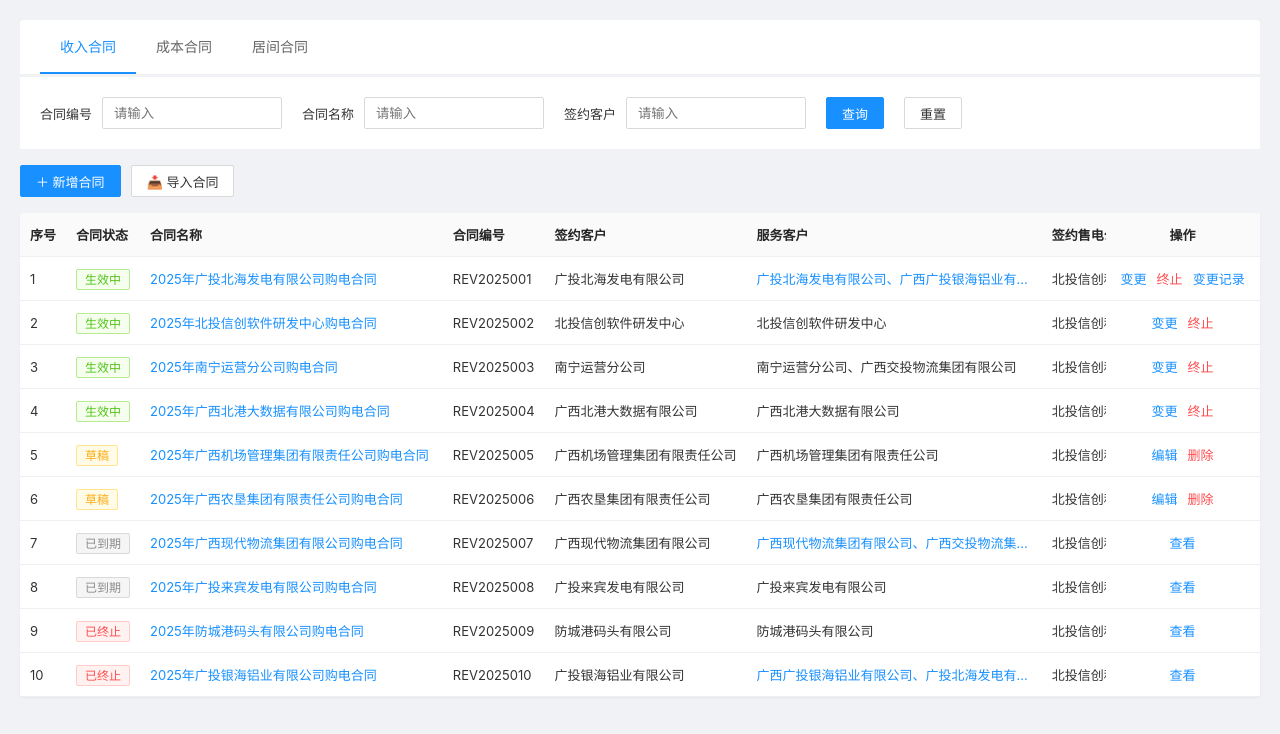
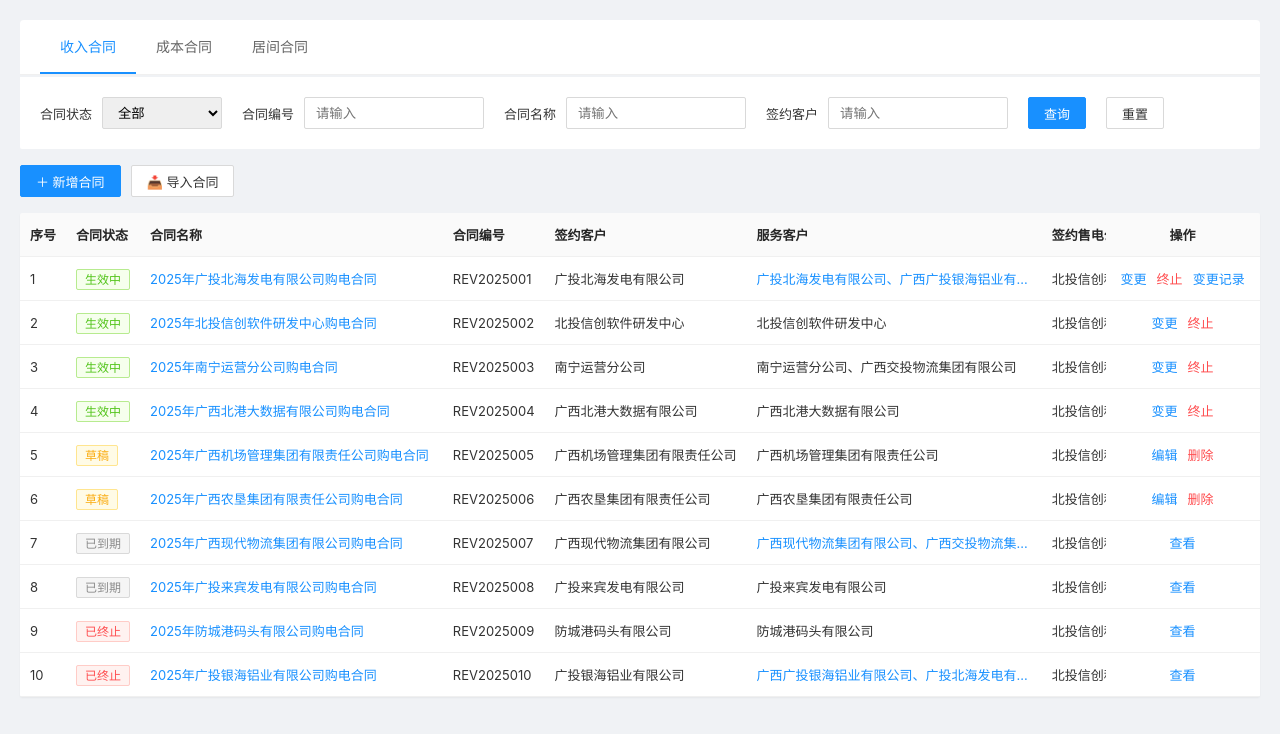
Before and after one commit to Serendipityod/btxc_energy_platform, a plain HTML site: page hetongguanli.html in a window 1280 px wide. Drawn offline with Linux system fonts and the light colour scheme.

Commit message:
Add files via upload

```diff
--- a/hetongguanli.html
+++ b/hetongguanli.html
@@ -295,6 +295,18 @@
         <div class="search-item" id="search_assoc_box" style="display:none;">
             <span class="search-label">关联收入合同</span>
             <input type="text" class="ant-input" id="search_assoc" style="width: 180px;" placeholder="模糊检索收入合同">
+        </div>
+
+        <!-- 新增：合同状态检索 -->
+        <div class="search-item">
+            <span class="search-label">合同状态</span>
+            <select class="ant-select" id="search_status" style="width: 120px;">
+                <option value="">全部</option>
+                <option value="active">生效中</option>
+                <option value="draft">草稿</option>
+                <option value="expired">已到期</option>
+                <option value="terminated">已终止</option>
+            </select>
         </div>
 
         <div class="search-item">
@@ -755,6 +767,7 @@
     }
 
     function resetSearch() {
+        document.getElementById('search_status').value = ''; // 重置状态
         document.getElementById('search_no').value = '';
         document.getElementById('search_name').value = '';
         document.getElementById('search_assoc').value = '';
@@ -774,11 +787,13 @@
         const thead = document.getElementById('tableHead');
         tbody.innerHTML = '';
 
+        const filterStatus = document.getElementById('search_status').value; // 获取状态筛选
         const filterNo = document.getElementById('search_no').value.toLowerCase();
         const filterName = document.getElementById('search_name').value.toLowerCase();
         const filterAssoc = document.getElementById('search_assoc').value.toLowerCase(); // 关联收入模糊搜
 
         const filterFn = (item) => {
+            const matchStatus = filterStatus ? item.status === filterStatus : true; // 状态筛选
             const matchNo = item.contractNo.toLowerCase().includes(filterNo);
             const matchName = item.contractName.toLowerCase().includes(filterName);
             // 关联ID精确筛选
@@ -789,7 +804,7 @@
                 const rev = REVENUE_DATA.find(r => r.id === item.linkRevId);
                 matchAssoc = rev && rev.contractName.toLowerCase().includes(filterAssoc);
             }
-            return matchNo && matchName && matchLink && matchAssoc;
+            return matchStatus && matchNo && matchName && matchLink && matchAssoc;
         };
 
         if (currentTab === 'revenue') {
```
